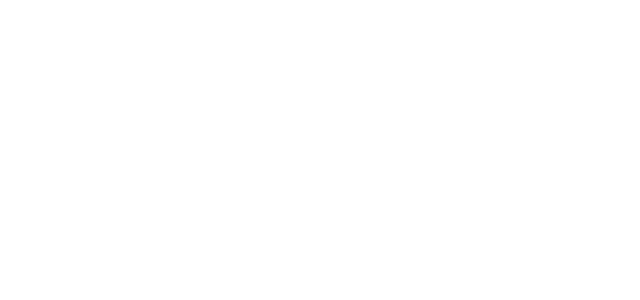
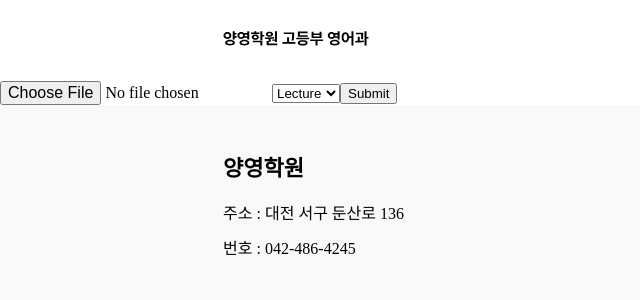
Before and after one commit to YangYoungEdu/YANGYOUNG_ADMIN, a React (Create React App) app in the folder yanyoung_admin/: page /excel in a window 1280 px wide. Before the commit this address had no page. Shown: the top 300 px of the page, without its empty margins (0-640 px from the left). Built offline with nearby package versions, Linux system fonts and the light colour scheme.

Commit message:
[FEAT]: 엑셀 파일을 통한 학생 단체 등록

```diff
--- a/yanyoung_admin/package.json
+++ b/yanyoung_admin/package.json
@@ -6,6 +6,7 @@
     "@testing-library/jest-dom": "^5.17.0",
     "@testing-library/react": "^13.4.0",
     "@testing-library/user-event": "^13.5.0",
+    "axios": "^1.6.8",
     "react": "^18.2.0",
     "react-dom": "^18.2.0",
     "react-router-dom": "^6.22.3",
--- /dev/null
+++ b/yanyoung_admin/src/Excel.js
@@ -0,0 +1,52 @@
+import React, { useState } from "react";
+import axios from "axios";
+
+const Excel = () => {
+  const [file, setFile] = useState(null);
+  const [sheetType, setSheetType] = useState("LECTURE");
+
+  const handleFileChange = (event) => {
+    setFile(event.target.files[0]);
+  };
+
+  const handleSubmit = (event) => {
+    event.preventDefault();
+
+    const formData = new FormData();
+    formData.append("file", file);
+    formData.append("sheetType", sheetType);
+
+    axios
+      .post("http://localhost:8080/api/v1/student/add/excel", formData, {
+        headers: {
+          "Content-Type": "multipart/form-data",
+        },
+      })
+      .then((response) => {
+        console.log(response.data);
+      })
+      .catch((error) => {
+        console.error("Error uploading file: ", error);
+      });
+  };
+
+  return (
+    <div>
+      <form onSubmit={handleSubmit}>
+        <input type="file" onChange={handleFileChange} />
+        <select
+          value={sheetType}
+          onChange={(e) => setSheetType(e.target.value)}
+        >
+          <option value="LECTURE">Lecture</option>
+          <option value="STUDENT">Student</option>
+          <option value="LECTURE">Lecture</option>
+          {/* Add more options as needed */}
+        </select>
+        <button type="submit">Submit</button>
+      </form>
+    </div>
+  );
+};
+
+export default Excel;
--- a/yanyoung_admin/src/MyRoutes.js
+++ b/yanyoung_admin/src/MyRoutes.js
@@ -2,6 +2,7 @@
 import SignIn from "./SignIn";
 import Layout from "./Layout";
 import ThemeExample from "./style/ThemeExample";
+import Excel from "./Excel";
 
 function MyRoutes() {
   return (
@@ -10,6 +11,7 @@
         <Route element ={<Layout />}>
         <Route path="/" element={<SignIn />} />
         <Route path="theme" element={<ThemeExample />} />
+        <Route path="excel" element={<Excel />} />
         </Route>
       </Routes>
     </>
```
Also changed, not shown: 1 other file (tests, documents, lock files or other folders).
